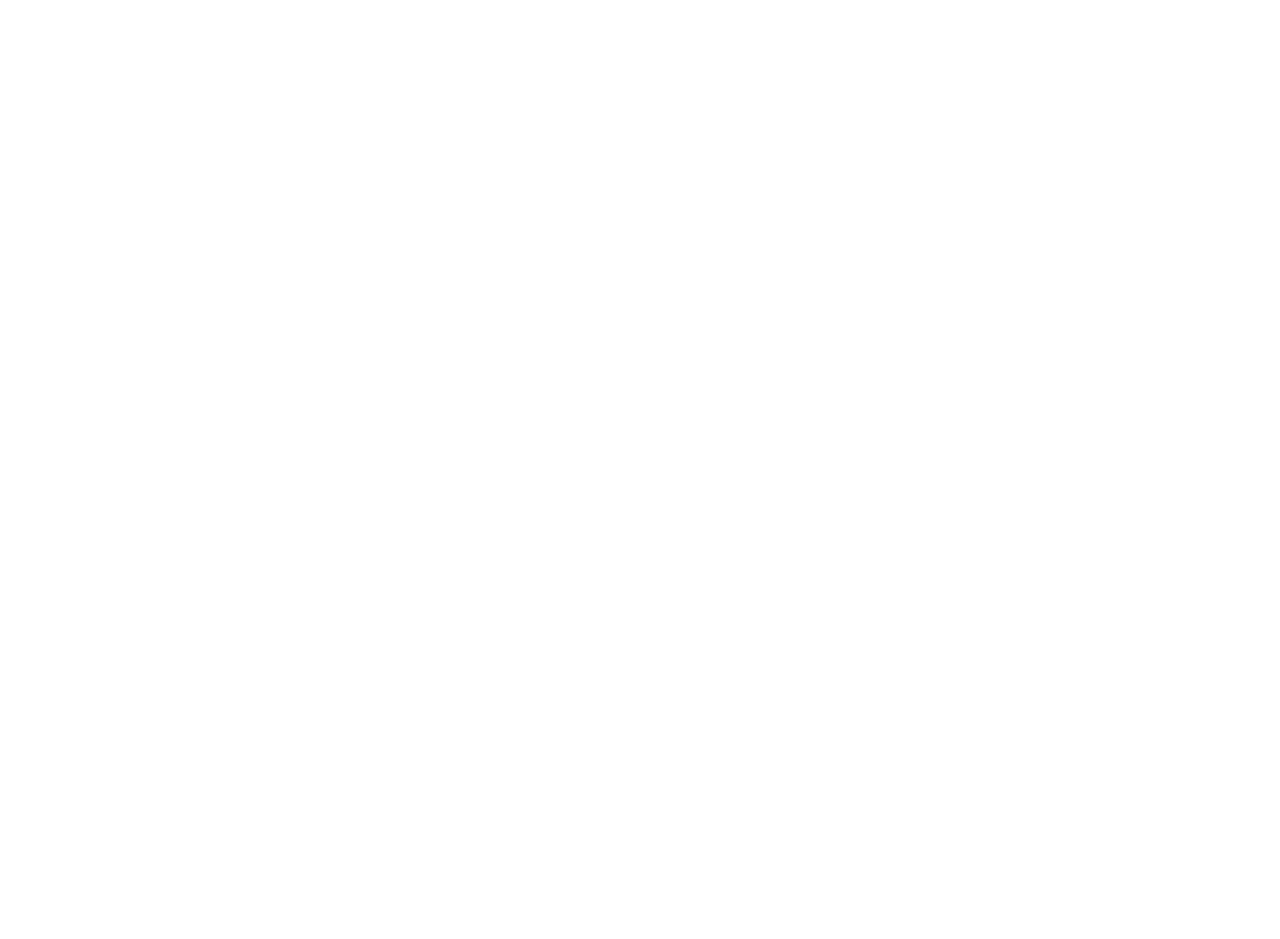
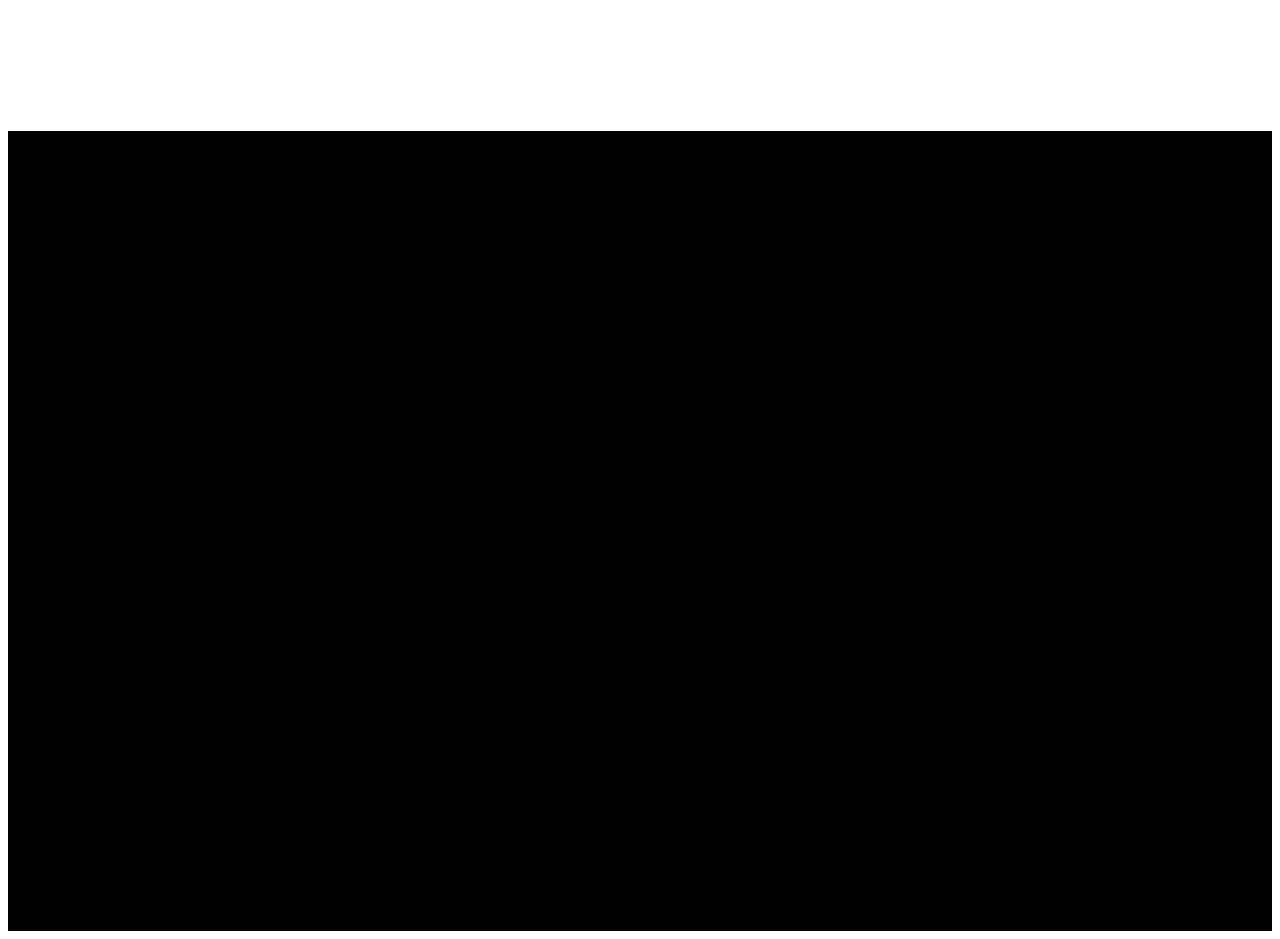
Before and after one commit to TheRealOGLoc/framer-motion-ts, a React (Vite) app: page / in a window 1280 px wide. Shown: the part 1640-2579 px from the top of the page. Before the commit the page ends 800 px from the top, so only its background shows below. Built offline with nearby package versions, Linux system fonts and the light colour scheme.

Commit message:
Create the view based animation

```diff
--- a/src/App.tsx
+++ b/src/App.tsx
@@ -1,6 +1,7 @@
 import BasicOfMotion from "./components/BasicsOfMotion/BasicOfMotion"
 import Gestures from "./components/Gestures/Gestures"
 import AnimationControls from "./components/AnimationControls/AnimationControls"
+import ViewBasedAnimation from "./components/ViewBasedAnimation/ViewBasedAnimation"
 
 function App() {
   return (
@@ -8,6 +9,7 @@
       <BasicOfMotion/>
       <Gestures/>
       <AnimationControls/>
+      <ViewBasedAnimation/>
     </>
   )
 }
--- /dev/null
+++ b/src/components/ViewBasedAnimation/ViewBasedAnimation.tsx
@@ -0,0 +1,16 @@
+import React from 'react'
+import { motion } from 'framer-motion'
+
+export default function ViewBasedAnimation() {
+  return (
+    <div>
+      <div style={{height: "150vh"}} />
+      <motion.div
+        style={{height: "100vh", backgroundColor: "black"}}
+        initial={{opacity: 0}}
+        whileInView={{opacity: 1}}
+        transition={{duration: 1}}
+      />
+    </div>
+  )
+}
```
